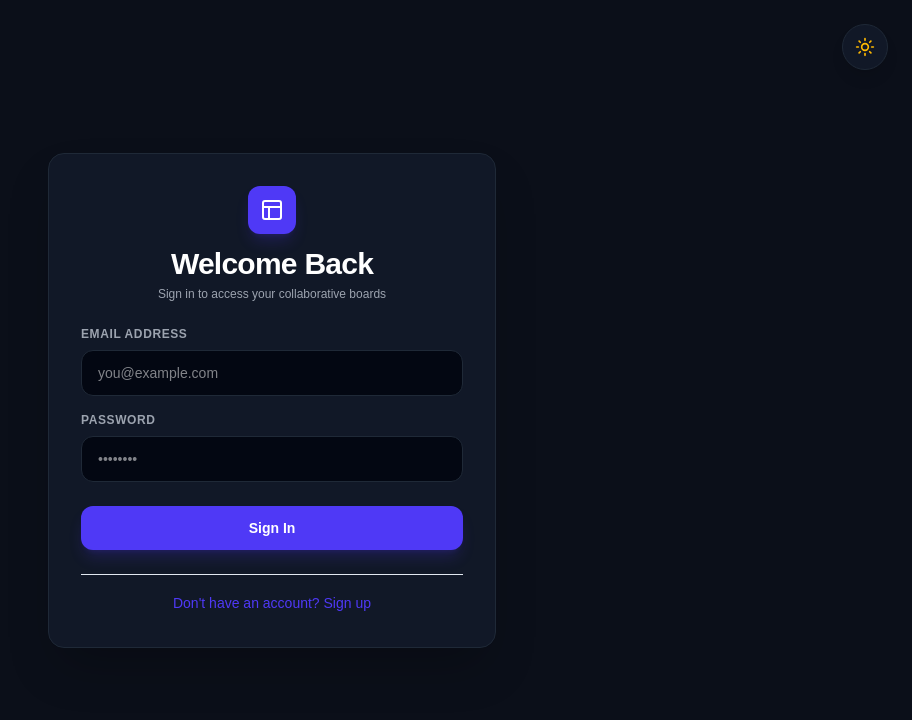
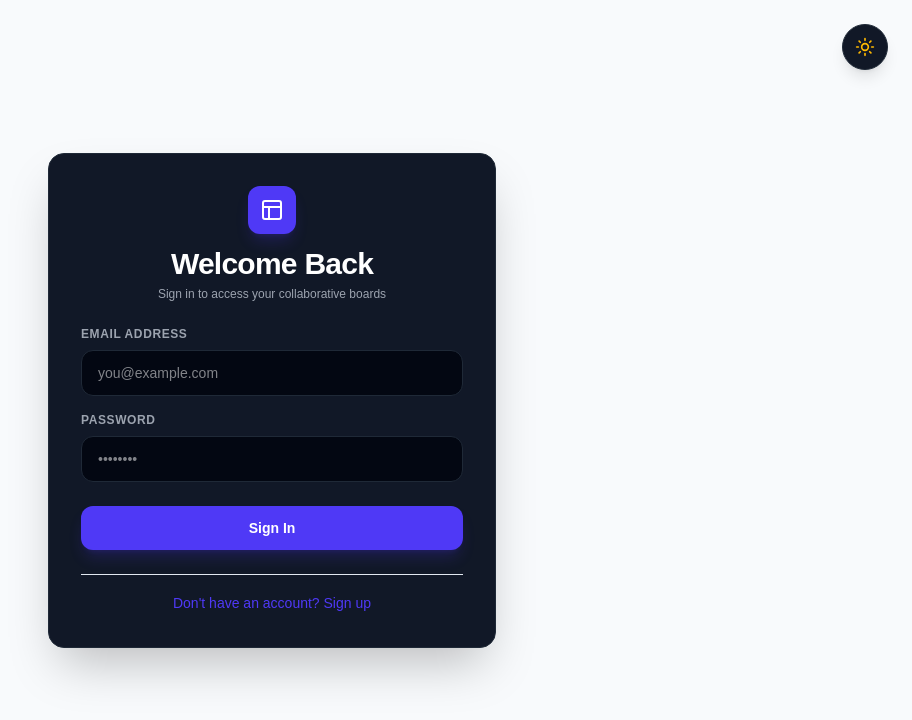
Before and after one commit to swaommtripathy/kanban-project, a Next.js app in the folder frontend/: page / in a window 1280 px wide. Shown: the top 720 px of the page, without its empty margins (368-1280 px from the left). Built offline with nearby package versions, Linux system fonts and the light colour scheme; no server answers.

Commit message:
Refactor dark mode CSS selectors for clarity

```diff
--- a/frontend/src/app/globals.css
+++ b/frontend/src/app/globals.css
@@ -16,71 +16,75 @@ body {
   background: var(--background);
   color: var(--foreground);
   font-family: Arial, Helvetica, sans-serif;
+  transition: background-color 0.3s ease, color 0.3s ease;
 }
 
 /* ==========================================
-   🚨 EXPLICIT TAILWIND V4 SELECTOR DARK OVERRIDES
+   🚀 PRODUCTION-SAFE DARK MODE INJECTIONS
    ========================================== */
 
-html.dark,
-.dark body,
-.dark div[class*="bg-slate-50"],
-.dark min-h-screen {
+/* Target the root HTML element when the .dark class is added */
+html.dark {
   background-color: #0b0f19 !important;
   color: #f8fafc !important;
 }
 
-/* 🌟 FORCE SOLID WHITE CARDS & AUTH BLOCKS TO DEEP SLATE IN NIGHT MODE */
-.dark .bg-white,
-.dark form.bg-white,
-.dark div[class*="bg-white"],
-.dark div[class*="bg-slate-900"] {
+html.dark body {
+  background-color: #0b0f19 !important;
+  color: #f8fafc !important;
+}
+
+/* Force solid cards, authentication containers, and forms to Deep Slate */
+html.dark .bg-white,
+html.dark form.bg-white,
+html.dark div[class*="bg-white"],
+html.dark div[class*="bg-slate-900"] {
   background-color: #111827 !important;
   border-color: #1f2937 !important;
 }
 
 /* Force Navigation Header Blocks to Dark Charcoal */
-.dark nav,
-.dark header,
-.dark div[class*="bg-white\/80"] {
+html.dark nav,
+html.dark header,
+html.dark div[class*="bg-white\/80"] {
   background-color: #111827 !important;
   border-color: #1f2937 !important;
 }
 
-/* Force Form Input Fields and Fields Background onto Jet Black */
-.dark input,
-.dark .bg-slate-100,
-.dark input[class*="bg-slate-100"],
-.dark div[class*="bg-slate-950"] {
+/* Force Form Input Fields onto Jet Black */
+html.dark input,
+html.dark .bg-slate-100,
+html.dark input[class*="bg-slate-100"],
+html.dark div[class*="bg-slate-950"] {
   background-color: #030712 !important;
   border-color: #1f2937 !important;
   color: #ffffff !important;
 }
 
-/* Force Empty Workspace Dash Containers to Glassmorphism Dark Layer */
-.dark div[class*="bg-white\/50"],
-.dark div[class*="rounded-[2.5rem]"] {
+/* Force Empty Workspace Dash Containers to Glassmorphic Dark Layer */
+html.dark div[class*="bg-white\/50"],
+html.dark div[class*="rounded-[2.5rem]"] {
   background-color: rgba(17, 24, 39, 0.4) !important;
   border-color: #1f2937 !important;
 }
 
-/* Clear textual weight visibility rules */
-.dark h1,
-.dark h2,
-.dark h3,
-.dark span,
-.dark label,
-.dark [class*="text-slate-900"] {
+/* Typography Overrides */
+html.dark h1,
+html.dark h2,
+html.dark h3,
+html.dark span,
+html.dark label,
+html.dark [class*="text-slate-900"] {
   color: #ffffff !important;
 }
 
-.dark p,
-.dark [class*="text-slate-500"],
-.dark [class*="text-slate-400"] {
+html.dark p,
+html.dark [class*="text-slate-500"],
+html.dark [class*="text-slate-400"] {
   color: #9ca3af !important;
 }
 
-/* Preserve validation text brilliance in night mode */
-.dark .text-red-500 {
+/* Validation Text Brilliance Protection */
+html.dark .text-red-500 {
   color: #f87171 !important;
 }
```
